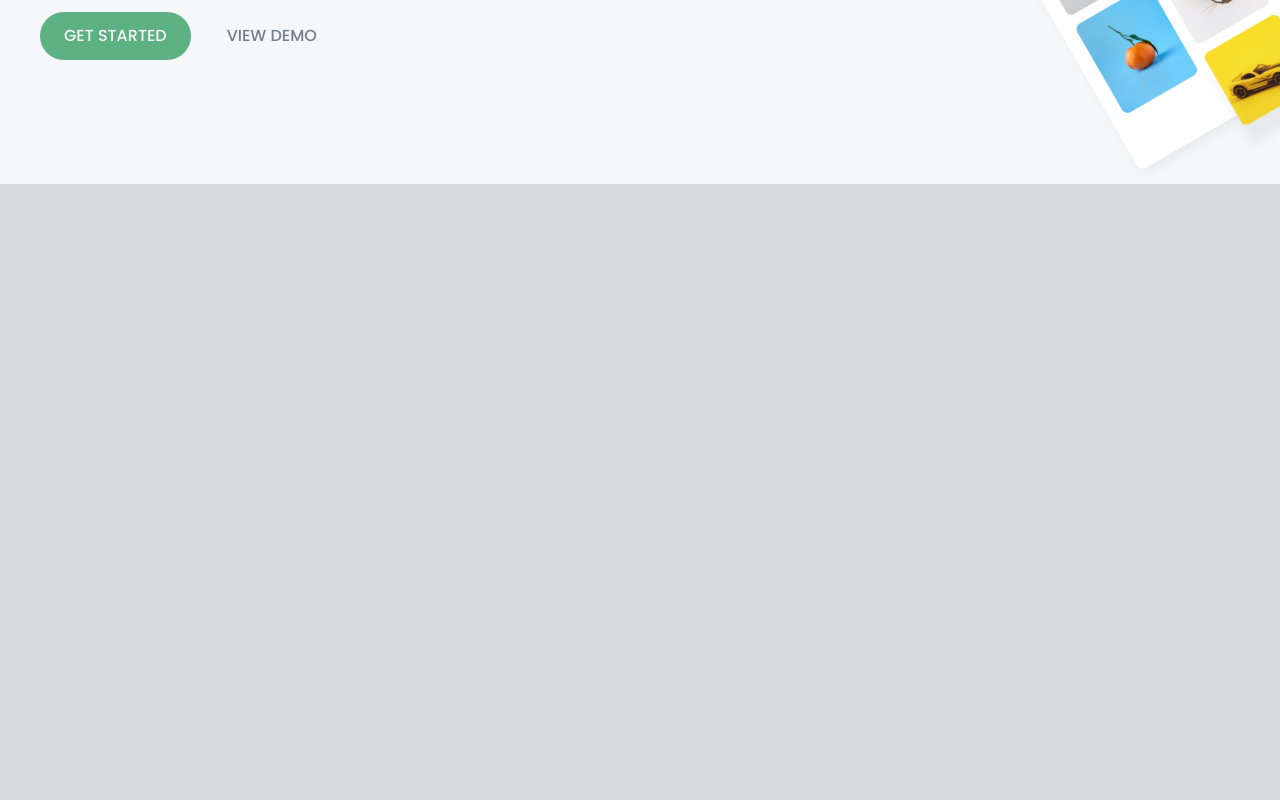
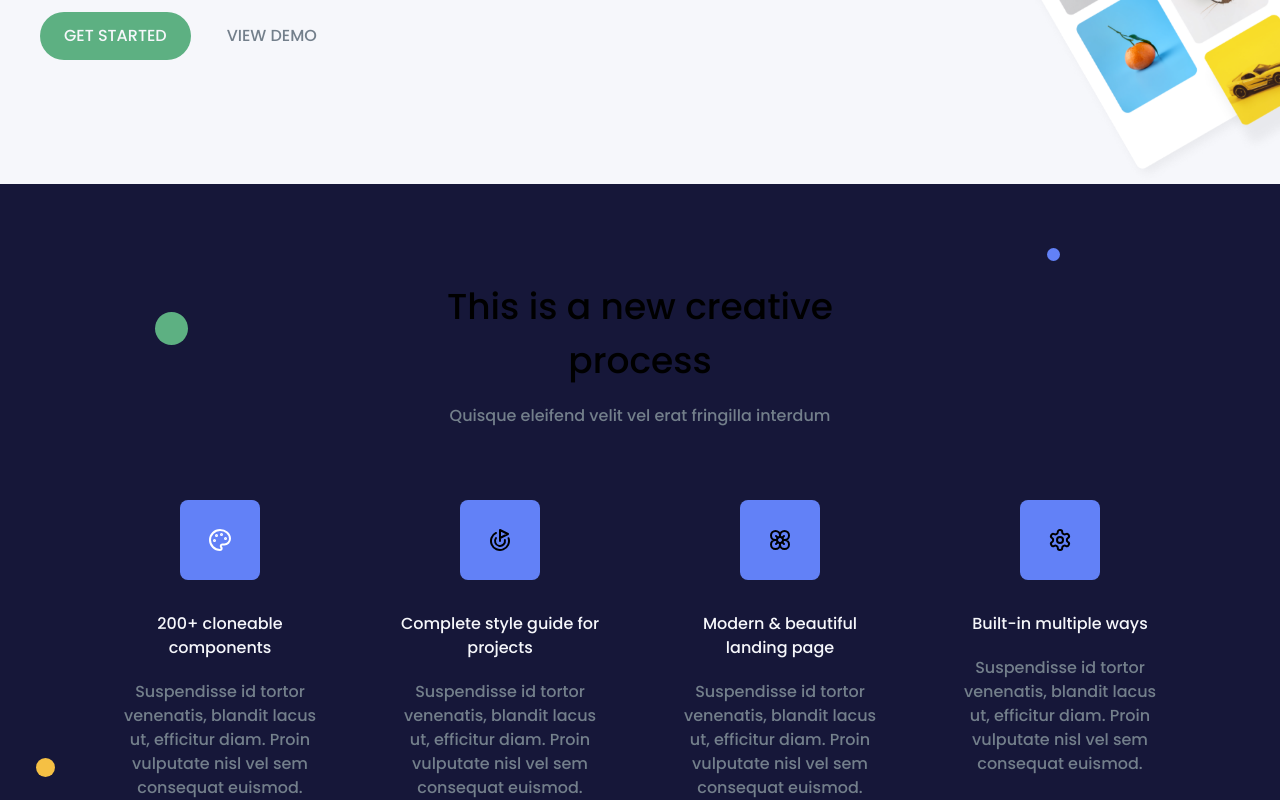
Before and after one commit to EdiedRamos/devchallenges, a Next.js app: page /advanced-homepage in a window 1280 px wide. Shown: the part 683-1483 px from the top of the page. Before the commit the page ends 867 px from the top, so only its background shows below. Built offline with nearby package versions, Linux system fonts and the light colour scheme.

Commit message:
feat: implement process section

```diff
--- a/src/app/advanced-homepage/(components)/container.tsx
+++ b/src/app/advanced-homepage/(components)/container.tsx
@@ -1,5 +1,16 @@
 import type { PropsWithChildren } from "react";
 
-export function Container({ children }: PropsWithChildren) {
-  return <div className="w-full max-w-[1200px] mx-auto">{children}</div>;
+interface Props {
+  className?: string;
 }
+
+export function Container({
+  children,
+  className = "",
+}: PropsWithChildren<Props>) {
+  return (
+    <div className={`w-full max-w-[1200px] mx-auto ${className}`}>
+      {children}
+    </div>
+  );
+}
--- a/src/app/advanced-homepage/(components)/index.ts
+++ b/src/app/advanced-homepage/(components)/index.ts
@@ -1,3 +1,4 @@
 export * from "./header";
 export * from "./container";
 export * from "./version";
+export * from "./processGrid";
--- /dev/null
+++ b/src/app/advanced-homepage/(components)/processGrid.tsx
@@ -0,0 +1,123 @@
+import { Container } from "./container";
+
+export function ProcessGrid() {
+  return (
+    <div className="relative mt-[72px]">
+      <Container className="relative flex flex-wrap justify-evenly">
+        <div className="w-full max-w-[200px]">
+          <div className="bg-ah-blue w-20 h-20 rounded-lg flex justify-center items-center mx-auto">
+            <svg
+              xmlns="http://www.w3.org/2000/svg"
+              width="24"
+              height="24"
+              viewBox="0 0 24 24"
+              fill="none"
+              stroke="currentColor"
+              strokeWidth="2"
+              strokeLinecap="round"
+              strokeLinejoin="round"
+              className="text-white"
+            >
+              <circle cx="13.5" cy="6.5" r=".5" fill="currentColor" />
+              <circle cx="17.5" cy="10.5" r=".5" fill="currentColor" />
+              <circle cx="8.5" cy="7.5" r=".5" fill="currentColor" />
+              <circle cx="6.5" cy="12.5" r=".5" fill="currentColor" />
+              <path d="M12 2C6.5 2 2 6.5 2 12s4.5 10 10 10c.926 0 1.648-.746 1.648-1.688 0-.437-.18-.835-.437-1.125-.29-.289-.438-.652-.438-1.125a1.64 1.64 0 0 1 1.668-1.668h1.996c3.051 0 5.555-2.503 5.555-5.554C21.965 6.012 17.461 2 12 2z" />
+            </svg>
+          </div>
+          <p className="text-ah-white mt-8 text-center">
+            200+ cloneable components
+          </p>
+          <p className="text-ah-gray mt-5 text-center">
+            Suspendisse id tortor venenatis, blandit lacus ut, efficitur diam.
+            Proin vulputate nisl vel sem consequat euismod.
+          </p>
+        </div>
+        <div className="w-full max-w-[200px]">
+          <div className="bg-ah-blue w-20 h-20 rounded-lg flex justify-center items-center mx-auto">
+            <svg
+              xmlns="http://www.w3.org/2000/svg"
+              width="24"
+              height="24"
+              viewBox="0 0 24 24"
+              fill="none"
+              stroke="currentColor"
+              strokeWidth="2"
+              strokeLinecap="round"
+              strokeLinejoin="round"
+            >
+              <path d="M12 13V2l8 4-8 4" />
+              <path d="M20.561 10.222a9 9 0 1 1-12.55-5.29" />
+              <path d="M8.002 9.997a5 5 0 1 0 8.9 2.02" />
+            </svg>
+          </div>
+          <p className="text-ah-white mt-8 text-center">
+            Complete style guide for projects
+          </p>
+          <p className="text-ah-gray mt-5 text-center">
+            Suspendisse id tortor venenatis, blandit lacus ut, efficitur diam.
+            Proin vulputate nisl vel sem consequat euismod.
+          </p>
+        </div>
+        <div className="w-full max-w-[200px]">
+          <div className="bg-ah-blue w-20 h-20 rounded-lg flex justify-center items-center mx-auto">
+            <svg
+              xmlns="http://www.w3.org/2000/svg"
+              width="24"
+              height="24"
+              viewBox="0 0 24 24"
+              fill="none"
+              stroke="currentColor"
+              strokeWidth="2"
+              strokeLinecap="round"
+              strokeLinejoin="round"
+            >
+              <circle cx="12" cy="12" r="3" />
+              <path d="M12 16.5A4.5 4.5 0 1 1 7.5 12 4.5 4.5 0 1 1 12 7.5a4.5 4.5 0 1 1 4.5 4.5 4.5 4.5 0 1 1-4.5 4.5" />
+              <path d="M12 7.5V9" />
+              <path d="M7.5 12H9" />
+              <path d="M16.5 12H15" />
+              <path d="M12 16.5V15" />
+              <path d="m8 8 1.88 1.88" />
+              <path d="M14.12 9.88 16 8" />
+              <path d="m8 16 1.88-1.88" />
+              <path d="M14.12 14.12 16 16" />
+            </svg>
+          </div>
+          <p className="text-ah-white mt-8 text-center">
+            Modern & beautiful landing page
+          </p>
+          <p className="text-ah-gray mt-5 text-center">
+            Suspendisse id tortor venenatis, blandit lacus ut, efficitur diam.
+            Proin vulputate nisl vel sem consequat euismod.
+          </p>
+        </div>
+        <div className="w-full max-w-[200px]">
+          <div className="bg-ah-blue w-20 h-20 rounded-lg flex justify-center items-center mx-auto">
+            <svg
+              xmlns="http://www.w3.org/2000/svg"
+              width="24"
+              height="24"
+              viewBox="0 0 24 24"
+              fill="none"
+              stroke="currentColor"
+              strokeWidth="2"
+              strokeLinecap="round"
+              strokeLinejoin="round"
+            >
+              <path d="M12.22 2h-.44a2 2 0 0 0-2 2v.18a2 2 0 0 1-1 1.73l-.43.25a2 2 0 0 1-2 0l-.15-.08a2 2 0 0 0-2.73.73l-.22.38a2 2 0 0 0 .73 2.73l.15.1a2 2 0 0 1 1 1.72v.51a2 2 0 0 1-1 1.74l-.15.09a2 2 0 0 0-.73 2.73l.22.38a2 2 0 0 0 2.73.73l.15-.08a2 2 0 0 1 2 0l.43.25a2 2 0 0 1 1 1.73V20a2 2 0 0 0 2 2h.44a2 2 0 0 0 2-2v-.18a2 2 0 0 1 1-1.73l.43-.25a2 2 0 0 1 2 0l.15.08a2 2 0 0 0 2.73-.73l.22-.39a2 2 0 0 0-.73-2.73l-.15-.08a2 2 0 0 1-1-1.74v-.5a2 2 0 0 1 1-1.74l.15-.09a2 2 0 0 0 .73-2.73l-.22-.38a2 2 0 0 0-2.73-.73l-.15.08a2 2 0 0 1-2 0l-.43-.25a2 2 0 0 1-1-1.73V4a2 2 0 0 0-2-2z" />
+              <circle cx="12" cy="12" r="3" />
+            </svg>
+          </div>
+          <p className="text-ah-white mt-8 text-center">
+            Built-in multiple ways
+          </p>
+          <p className="text-ah-gray mt-5 text-center">
+            Suspendisse id tortor venenatis, blandit lacus ut, efficitur diam.
+            Proin vulputate nisl vel sem consequat euismod.
+          </p>
+        </div>
+      </Container>
+    </div>
+  );
+}
--- a/src/app/advanced-homepage/page.tsx
+++ b/src/app/advanced-homepage/page.tsx
@@ -1,4 +1,4 @@
-import { Container, Header, Version } from "./(components)";
+import { Container, Header, ProcessGrid, Version } from "./(components)";
 
 export default function AdvancedHomepage() {
   return (
@@ -24,6 +24,17 @@ export default function AdvancedHomepage() {
           </div>
         </Container>
       </div>
+      <div className="bg-ah-dark bg-ah-bg-circles bg-no-repeat bg-top">
+        <Container className="pt-24">
+          <h3 className="text-cs-36 max-w-[400px] text-center mx-auto">
+            This is a new creative process
+          </h3>
+          <p className="text-ah-gray text-center mt-4">
+            Quisque eleifend velit vel erat fringilla interdum
+          </p>
+        </Container>
+        <ProcessGrid />
+      </div>
     </div>
   );
 }
--- a/tailwind.config.ts
+++ b/tailwind.config.ts
@@ -14,6 +14,8 @@ const config: Config = {
           "conic-gradient(from 180deg at 50% 50%, var(--tw-gradient-stops))",
         "fq-background": "url('/faq-page/faq-title-bg.png')",
         "ah-background": "url('/advanced-homepage/hero-image-huffie.png')",
+        "ah-bg-circles": "url('/advanced-homepage/bg-1.svg')",
+        "ah-bg-lines": "url('/advanced-homepage/bg-2.svg')",
       },
       colors: {
         // multi-step register
```
